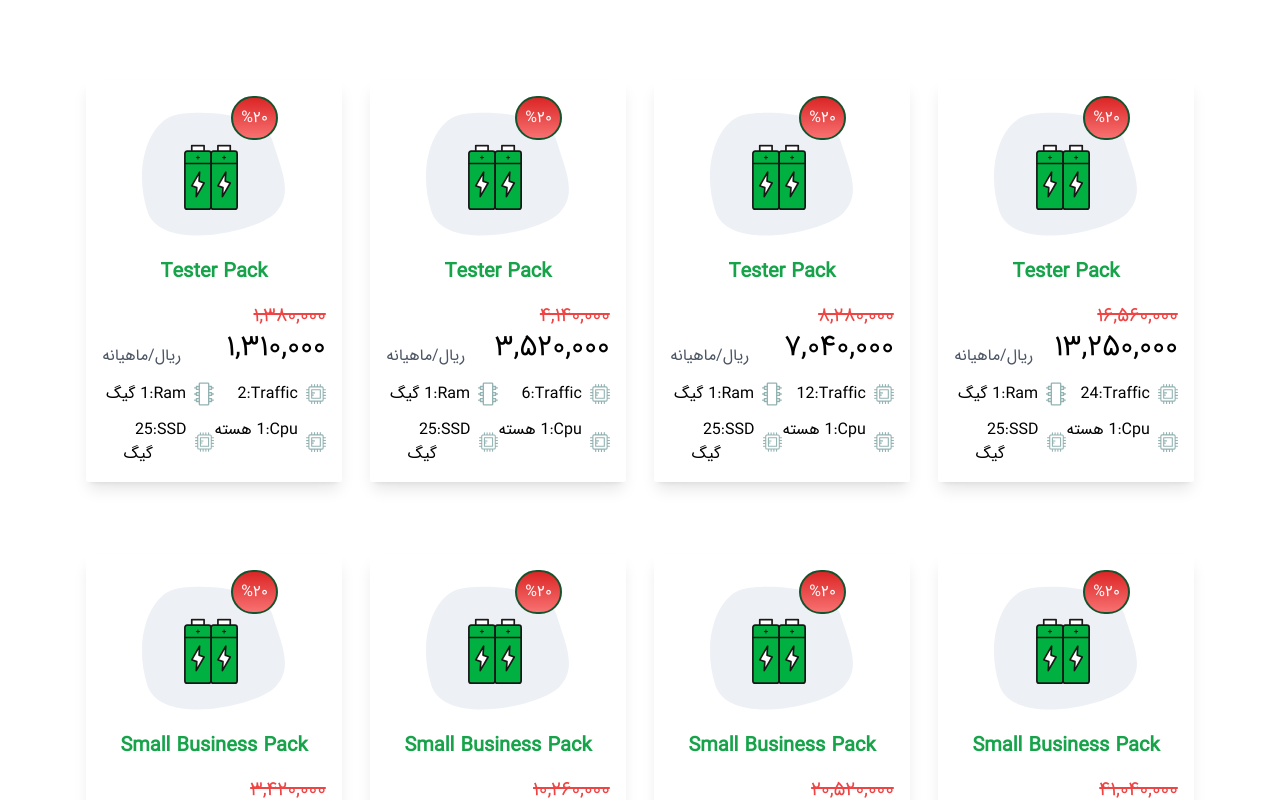
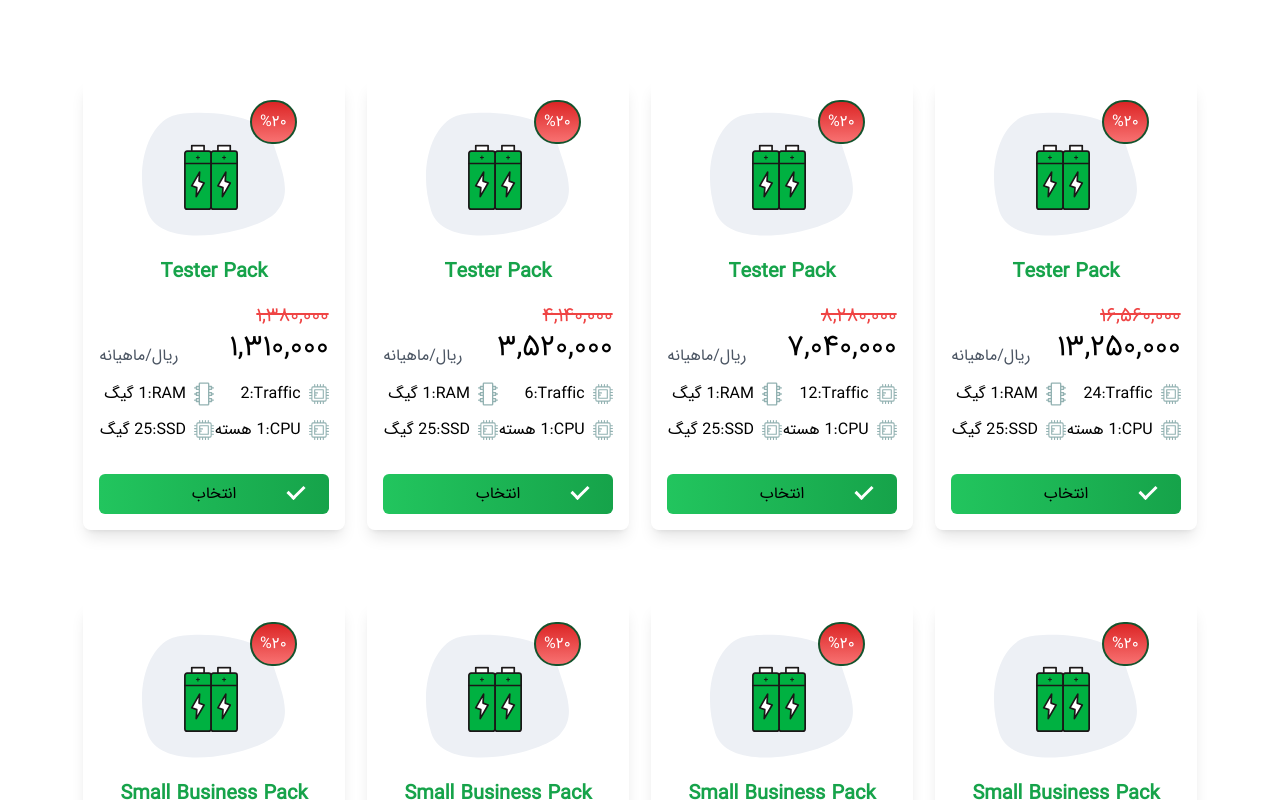
Before and after one commit to Sezar-SZ/mobinnet, a Vue app in the folder 04-mobinnet-plans/: page / in a window 1280 px wide. Built offline with nearby package versions, Linux system fonts and the light colour scheme.

Commit message:
Add Select Button

```diff
--- a/04-mobinnet-plans/src/App.vue
+++ b/04-mobinnet-plans/src/App.vue
@@ -8,6 +8,8 @@
 				v-for="cardData in apiData"
 				:key="cardData.id"
 				:api-data="cardData"
+				:selected-plan-id="selectedPlanId"
+				@select="selectedPlanId = $event"
 			></CloudPackageGroup>
 			<!-- <CloudPackageGroup :api-data="apiData"></CloudPackageGroup> -->
 		</div>
@@ -25,7 +27,8 @@ export default {
 	},
 	data: function () {
 		return {
-			apiData: null
+			apiData: null,
+			selectedPlanId: null
 		};
 	},
 	mounted: function () {
--- a/04-mobinnet-plans/src/components/CloudPackageGroup.vue
+++ b/04-mobinnet-plans/src/components/CloudPackageGroup.vue
@@ -1,13 +1,22 @@
 <template>
 	<div
 		dir="rtl"
-		class="m-2 mx-auto flex w-[90%] flex-col rounded-sm p-4 shadow-lg"
+		class="relative m-2 mx-auto flex w-[92%] flex-col rounded-lg p-4 shadow-lg"
+		:class="{
+			'border-2 border-green-500': isSelected
+		}"
 	>
-		<div class="relative flex items-center justify-center">
+		<div class="flex items-center justify-center">
+			<div
+				v-if="isSelected"
+				class="absolute left-0 top-0 flex h-[15%] w-[17%] items-center justify-center rounded-md rounded-bl-none rounded-tr-none bg-green-500"
+			>
+				<div class="check"></div>
+			</div>
 			<img src="../assets/icon.svg" />
 			<div
 				v-if="isDiscount"
-				class="absolute right-12 top-0 rounded-full border-2 border-green-900 bg-gradient-to-b from-red-600 to-red-400 p-2 text-white"
+				class="absolute right-12 top-5 rounded-full border-2 border-green-900 bg-gradient-to-b from-red-600 to-red-400 p-2 text-white"
 			>
 				{{ discountPercent }}
 			</div>
@@ -35,12 +44,12 @@
 			</div>
 			<div class="infoGroup flex">
 				<img class="ml-2 w-5" src="../assets/icons/ram.svg" />
-				<span>Ram:</span>
+				<span>RAM:</span>
 				<span>{{ apiData.ramCapcity }} گیگ</span>
 			</div>
 			<div class="infoGroup flex">
 				<img class="ml-2 w-5" src="../assets/icons/cpu.svg" />
-				<span>Cpu:</span>
+				<span>CPU:</span>
 				<span>{{ apiData.cpuCapacity }} هسته</span>
 			</div>
 			<div class="infoGroup flex">
@@ -49,6 +58,13 @@
 				<span>{{ apiData.storageCapacity }} گیگ</span>
 			</div>
 		</div>
+		<button
+			class="relative mt-8 rounded-md bg-gradient-to-l from-green-600 to-green-500 py-2"
+			@click="$emit('select', id)"
+		>
+			انتخاب
+			<span class="check-button absolute right-0 mr-7"></span>
+		</button>
 	</div>
 </template>
 
@@ -57,20 +73,22 @@ import { englishToFarsi } from "../utils.js";
 export default {
 	name: "CloudPackageGroup",
 	props: {
-		apiData: Object
+		apiData: Object,
+		selectedPlanId: Number
 	},
 
 	data: function () {
 		return {
-			oldPriceVal: this.apiData.price
+			oldPriceVal: this.apiData.price,
+			id: parseInt(this.apiData.id, 10)
 		};
-	},
-	mounted: function () {
-		this.packageName = this.apiData.packageName;
 	},
 	computed: {
 		isDiscount: function () {
 			return this.apiData.discount;
+		},
+		isSelected: function () {
+			return this.selectedPlanId === this.id;
 		},
 		oldPrice: function () {
 			return englishToFarsi(this.oldPriceVal.toLocaleString());
@@ -92,4 +110,21 @@ export default {
 };
 </script>
 
-<style scoped></style>
+<style scoped>
+.check {
+	display: inline-block;
+	transform: rotate(45deg);
+	height: 30px;
+	width: 16px;
+	border-bottom: 7px solid white;
+	border-right: 7px solid white;
+}
+.check-button {
+	display: inline-block;
+	transform: rotate(45deg);
+	height: 17px;
+	width: 10px;
+	border-bottom: 3px solid white;
+	border-right: 3px solid white;
+}
+</style>
--- a/04-mobinnet-plans/src/utils.js
+++ b/04-mobinnet-plans/src/utils.js
@@ -16,5 +16,3 @@ export function englishToFarsi(inp) {
 		.map((el) => (Object.hasOwn(values, el) ? values[el] : el))
 		.join("");
 }
-
-console.log(englishToFarsi("123 hi 21"));
```
Also changed, not shown: 1 other file (tests, documents, lock files or other folders).
